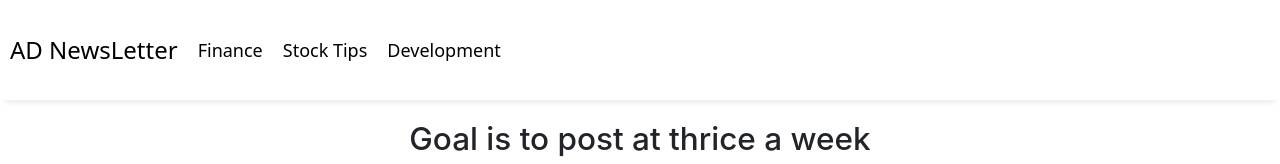
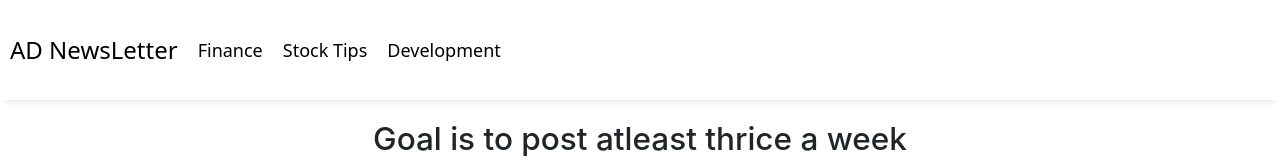
Before and after one commit to dharanchit/boat, a Gatsby site: page / in a window 1280 px wide. Shown: the top 164 px of the page. Built offline with nearby package versions, Linux system fonts and the light colour scheme; Gatsby itself is replaced by a stand-in of ours.

Commit message:
typo fix

```diff
--- a/src/pages/index.js
+++ b/src/pages/index.js
@@ -27,7 +27,7 @@ const IndexPage = () => {
       <Layout>
         <Seo title="Home" />
         <Grid container justifyContent="center">
-          <h3>Goal is to post at thrice a week</h3>
+          <h3>Goal is to post atleast thrice a week</h3>
           <Grid item xs={12} justifyContent="center">
             <a
               href="https://www.linkedin.com/in/anchitdhar/"
```
